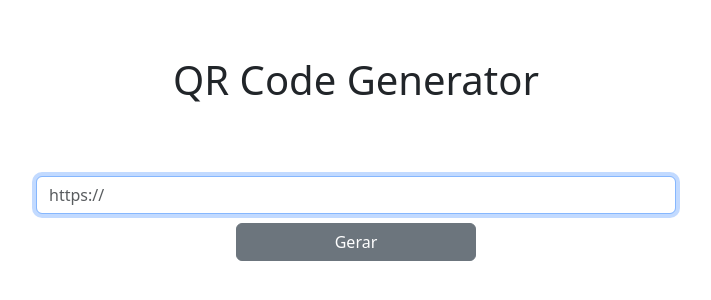
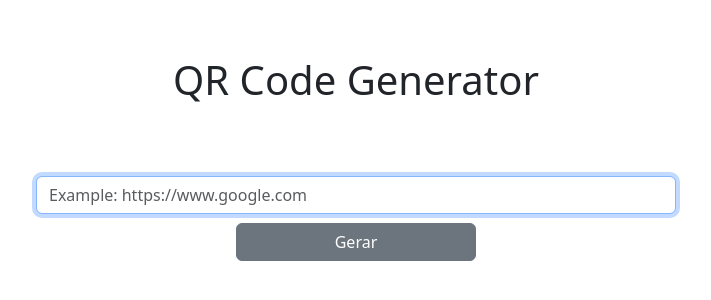
Before and after one commit to netoxneto/qrcode-generator, a plain HTML site: page index.html in a window 1280 px wide. Shown: the part 106-406 px from the top of the page, without its empty margins (284-995 px from the left). Drawn offline with Linux system fonts and the light colour scheme.

Commit message:
Atualizar o index.html
edit placeholder

```diff
--- a/index.html
+++ b/index.html
@@ -17,7 +17,7 @@
             </div>
 
             <div class="input">
-                <input type="text" class="form-control" id="input" placeholder="https://">
+                <input type="text" class="form-control" id="input" placeholder="Example: https://www.google.com">
             </div>
 
             <div class="button">
```
